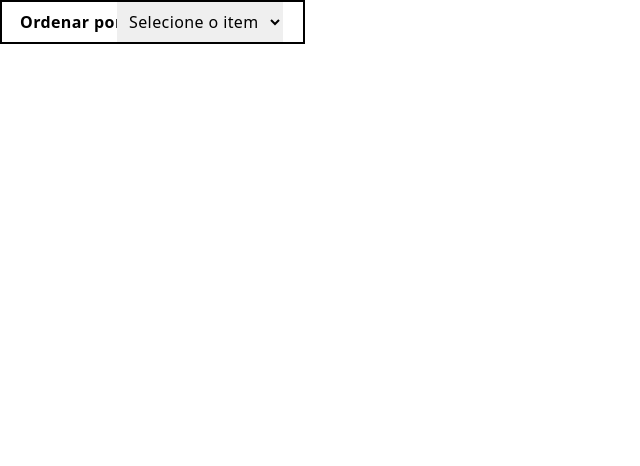
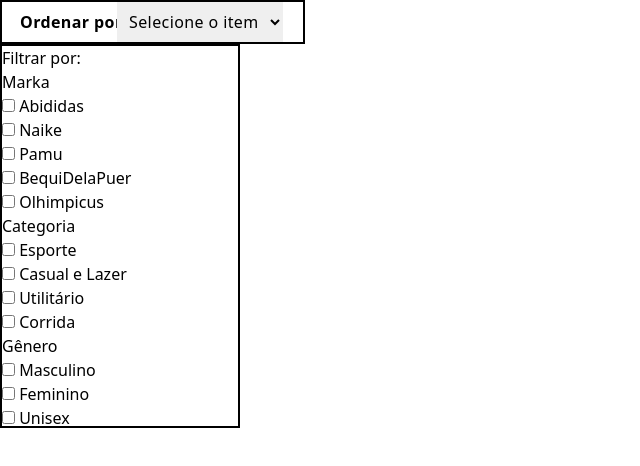
Before and after one commit to gt-05/grupo-01, a React (Vite) app: page /produtos in a window 1280 px wide. Shown: the top 466 px of the page, without its empty margins (0-640 px from the left). Built offline with nearby package versions, Linux system fonts and the light colour scheme.

Commit message:
Atualização do filtro

```diff
--- a/src/App.jsx
+++ b/src/App.jsx
@@ -1,11 +1,15 @@
-import {
-  RouterProvider
-} from 'react-router-dom';
-import routes from './components/FilterBy';
+import FilterBy from "./components/FilterBy"
+import OrderBy from "./components/OrderBy"
+
 
 
 function App() {
-  return <RouterProvider router={routes} />
+  return (
+    <>
+      <OrderBy/>
+      <FilterBy/>
+    </>
+  )
 }
 
 export default App
--- a/src/components/FilterBy.jsx
+++ b/src/components/FilterBy.jsx
@@ -1,4 +1,87 @@
-import {
+import React from "react";
+
+function FilterBy (){
+    return(
+        <div className="h-96 w-60 border-current border-2 border-solid ">
+        <h1> Filtrar por:</h1>
+            <div>
+                <h3>Marka</h3>
+                <input className="bg-pink-600" type="checkbox" />
+                <label> Abididas </label>
+                <br />
+                <input type="checkbox" />
+                <label> Naike </label>
+                <br />
+                <input type="checkbox" />
+                <label> Pamu </label>
+                <br />
+                <input type="checkbox" />
+                <label> BequiDelaPuer </label>
+                <br />
+                <input type="checkbox" />
+                <label> Olhimpicus </label>
+            </div>
+            <div>
+                <h3>Categoria</h3>
+                <input type="checkbox" />
+                <label> Esporte </label>
+                <br />
+                <input type="checkbox" />
+                <label> Casual e Lazer </label>
+                <br />
+                <input type="checkbox" />
+                <label> Utilitário </label>
+                <br />
+                <input type="checkbox" />
+                <label> Corrida </label>
+                <br />
+            </div>
+            <div>
+                <h3>Gênero</h3>
+                <input type="checkbox" />
+                <label> Masculino </label>
+                <br />
+                <input type="checkbox" />
+                <label> Feminino </label>
+                <br />
+                <input type="checkbox" />
+                <label> Unisex </label>
+                <br />
+            </div>
+        </div>
+
+
+    )
+}
+
+export default FilterBy;
+
+
+
+
+
+
+
+
+
+
+
+
+
+
+
+
+
+
+
+
+
+
+
+
+
+
+/*import {
     Route,
     createBrowserRouter,
     createRoutesFromElements
@@ -13,4 +96,4 @@ export default createBrowserRouter(createRoutesFromElements
             <Route path='/produtos' element={<OrderBy/>}/>
         </>
     )
-)
+)*/
--- a/src/components/OrderBy.jsx
+++ b/src/components/OrderBy.jsx
@@ -5,8 +5,9 @@ function OrderBy (){
     return(
         <div className="border-current border-solid border-2 h-11 w-[305px] flex relative">
             <span className="font-bold p-2 ml-2.5 tracking-wide"> Ordenar por: </span>
-        <select className="absolute end-5 p-2 items-center tracking-wide" value={SelectedOption} onChange={(e) => setSelectedOption(e.target.value)}>
+        <select className="absolute end-5 p-2 items-center tracking-wide" value={SelectedOption} onChange={(event) => setSelectedOption(event.target.value)}>
             <option value= "" disabled>Selecione o item</option>
+            <option value= "todos">Todos</option>
             <option value= "menor">Menor preço</option>
             <option value= "maior">Maior preço</option>
         </select>
```
